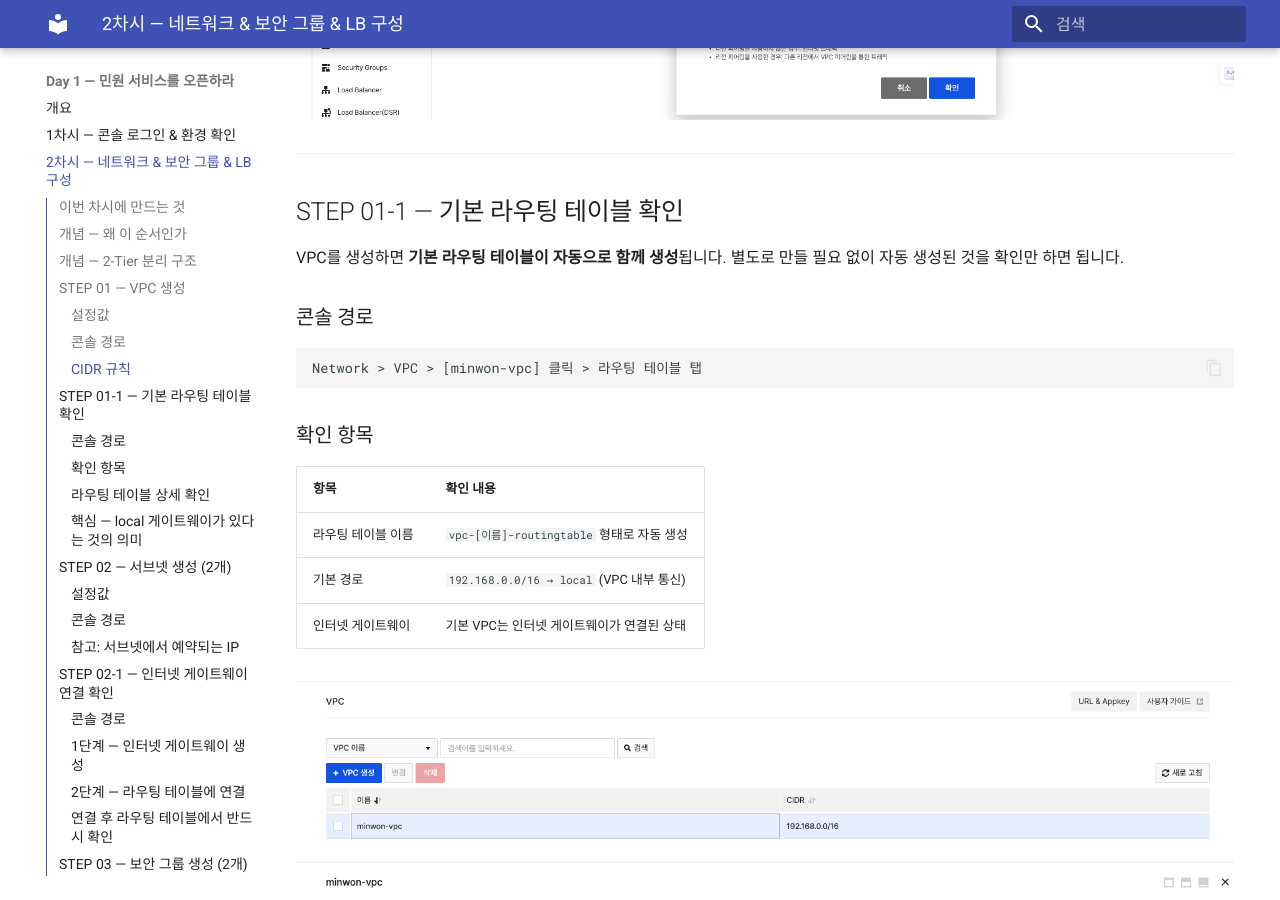
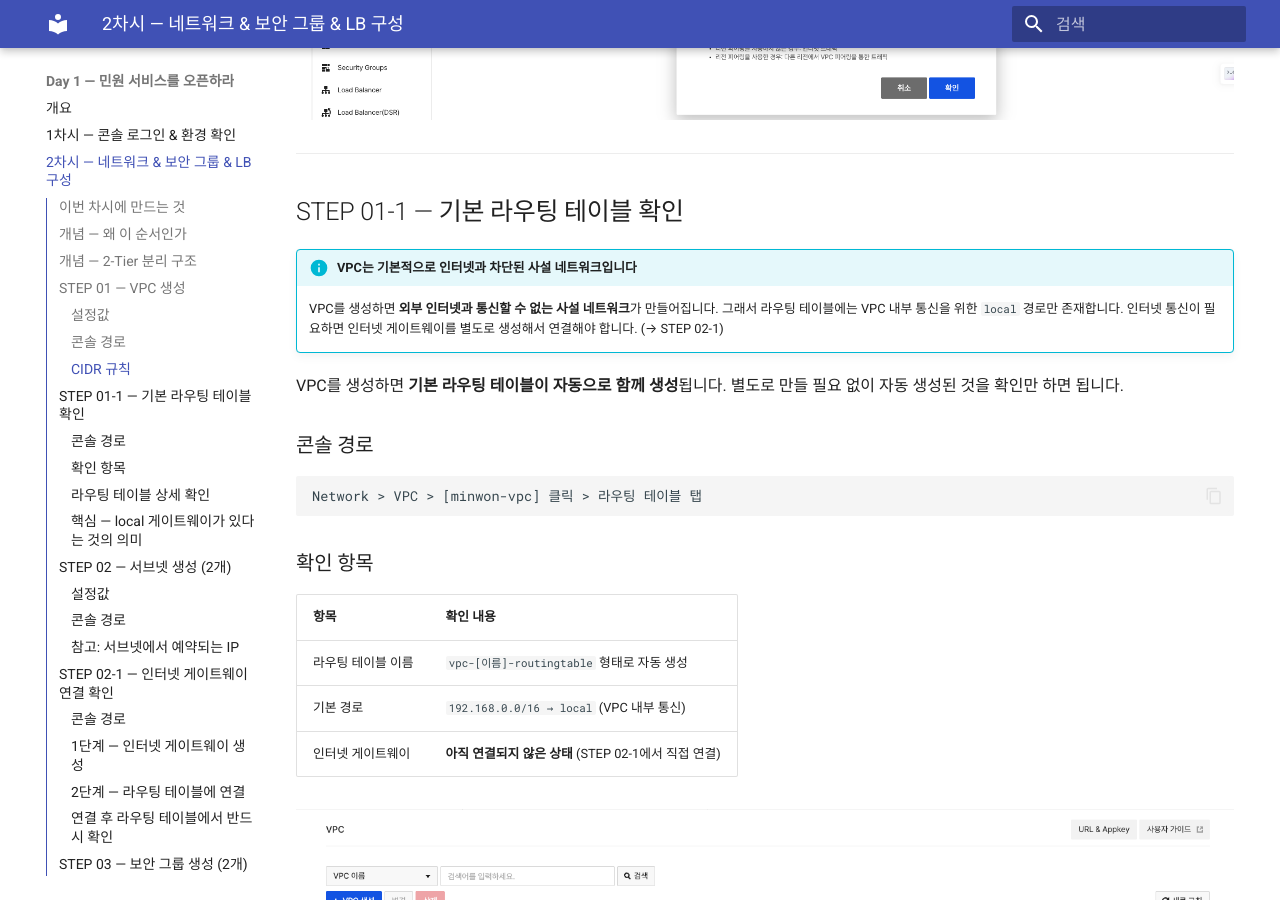
Before and after one commit to skilleat-labs/cloud-native-minwon-lab, an MkDocs documentation site: the page built from docs/day1/session2.md, in a window 1280 px wide and 900 px high, scrolled down 2455 px. Built offline with MkDocs 1.6.1 and Material for MkDocs 9.7.7, drawn with Linux system fonts in a browser that asks for light colours; some of the changed text lies outside the part shown.

Commit message:
day1/session2: 라우팅 테이블·인터넷 게이트웨이 내용 수정
- VPC 생성 시 사설 네트워크임을 안내 (인터넷 통신 불가, local 경로만 존재)
- 기본 라우팅 테이블에서 인터넷 게이트웨이 연결 안된 상태로 수정
- 인터넷 게이트웨이 생성 시 VPC 항목 제거

Co-Authored-By: Claude Sonnet 4.6 <noreply@anthropic.com>

```diff
--- a/docs/day1/session2.md
+++ b/docs/day1/session2.md
@@ -82,6 +82,11 @@ Network > VPC > VPC 생성
 
 ## STEP 01-1 — 기본 라우팅 테이블 확인
 
+!!! info "VPC는 기본적으로 인터넷과 차단된 사설 네트워크입니다"
+    VPC를 생성하면 **외부 인터넷과 통신할 수 없는 사설 네트워크**가 만들어집니다.
+    그래서 라우팅 테이블에는 VPC 내부 통신을 위한 `local` 경로만 존재합니다.
+    인터넷 통신이 필요하면 인터넷 게이트웨이를 별도로 생성해서 연결해야 합니다. (→ STEP 02-1)
+
 VPC를 생성하면 **기본 라우팅 테이블이 자동으로 함께 생성**됩니다.
 별도로 만들 필요 없이 자동 생성된 것을 확인만 하면 됩니다.
 
@@ -97,7 +102,7 @@ Network > VPC > [minwon-vpc] 클릭 > 라우팅 테이블 탭
 |------|---------|
 | 라우팅 테이블 이름 | `vpc-[이름]-routingtable` 형태로 자동 생성 |
 | 기본 경로 | `192.168.0.0/16 → local` (VPC 내부 통신) |
-| 인터넷 게이트웨이 | 기본 VPC는 인터넷 게이트웨이가 연결된 상태 |
+| 인터넷 게이트웨이 | **아직 연결되지 않은 상태** (STEP 02-1에서 직접 연결) |
 
 ![기본 라우팅 테이블 자동 생성 확인](./images/2-2-routing-table-auto.png)
 
@@ -110,7 +115,8 @@ Network > VPC > [minwon-vpc] 클릭 > 라우팅 테이블 탭
 | 대상(CIDR) | 게이트웨이 | 의미 |
 |-----------|----------|------|
 | `192.168.0.0/16` | `local` | VPC 내부 트래픽은 로컬로 처리 |
-| `0.0.0.0/0` | 인터넷 게이트웨이 | 그 외 모든 트래픽은 인터넷으로 |
+
+> 이 단계에서는 `local` 경로만 있는 것이 정상입니다. 인터넷 게이트웨이 경로는 STEP 02-1에서 직접 추가합니다.
 
 ### 핵심 — local 게이트웨이가 있다는 것의 의미
 
```
Also changed, not shown: other parts of docs/day1/session2.md (+0 -1 lines).
